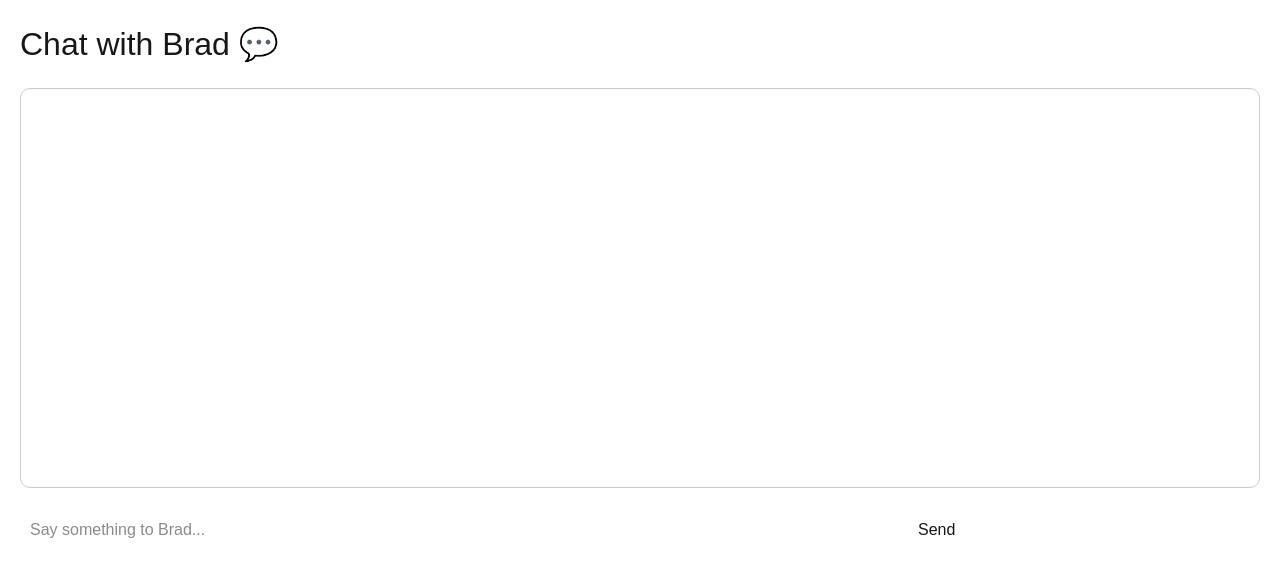
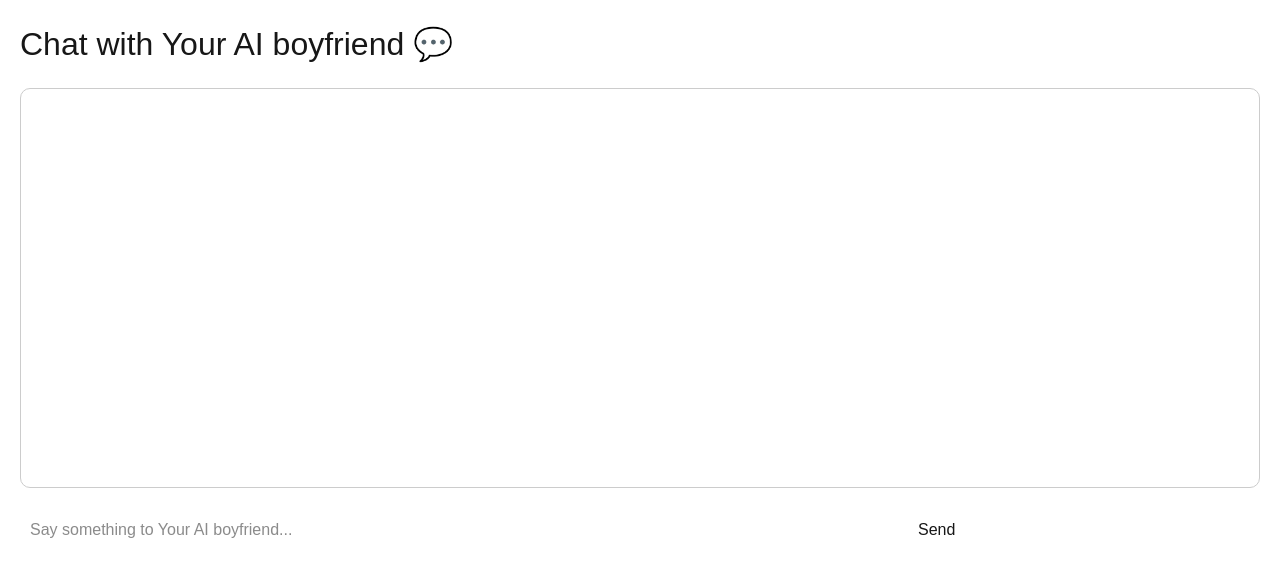
Before and after one commit to samrosenbaum/yrbf, a Next.js app: page /chat in a window 1280 px wide. Shown: the top 576 px of the page. Built offline with nearby package versions, Linux system fonts and the light colour scheme.

Commit message:
Make chat fully dynamic based on personality

```diff
--- a/app/chat/page.js
+++ b/app/chat/page.js
@@ -7,7 +7,7 @@
 
 export default function ChatPageWrapper() {
   return (
-    <Suspense fallback={<div>Loading Brad...</div>}>
+    <Suspense fallback={<div>Loading...</div>}>
       <ChatPage />
     </Suspense>
   );
@@ -15,6 +15,9 @@
 
 function ChatPage() {
   const searchParams = useSearchParams();
+  const personality = searchParams.get('personality') || 'your AI boyfriend';
+  const displayName = personality.charAt(0).toUpperCase() + personality.slice(1);
+
   const [isPaidUser, setIsPaidUser] = useState(false);
   const [messages, setMessages] = useState([]);
   const [input, setInput] = useState('');
@@ -54,14 +57,17 @@
 
       setMessages([...newMessages, { role: 'assistant', content: data.reply }]);
     } catch (err) {
-      console.error('Error talking to Brad:', err);
+      console.error(`Error talking to ${displayName}:`, err);
       setMessages([...newMessages, { role: 'assistant', content: 'Sorry, something went wrong!' }]);
     }
   };
 
   return (
     <div style={{ padding: '20px', fontFamily: 'Arial, sans-serif' }}>
-      <h1 style={{ fontSize: '2rem' }}>Chat with Brad 💬</h1>
+      <h1 style={{ fontSize: '2rem' }}>
+        Chat with {displayName} 💬
+      </h1>
+
       <div style={{
         border: '1px solid #ccc',
         borderRadius: '10px',
@@ -71,9 +77,12 @@
         overflowY: 'auto'
       }}>
         {messages.map((msg, i) => (
-          <p key={i}><strong>{msg.role === 'user' ? 'You' : 'Brad'}:</strong> {msg.content}</p>
+          <p key={i}>
+            <strong>{msg.role === 'user' ? 'You' : displayName}:</strong> {msg.content}
+          </p>
         ))}
       </div>
+
       {limitReached ? (
         <div>
           <p>You've reached your free message limit.</p>
@@ -85,7 +94,7 @@
             }}
             style={{ background: '#ff4081', color: '#fff', padding: '10px 20px', borderRadius: '5px', border: 'none' }}
           >
-            Unlock Unlimited Chat with Brad – just $3/week
+            Unlock Unlimited Chat with {displayName} – just $3/week
           </button>
         </div>
       ) : (
@@ -94,7 +103,7 @@
             type="text"
             value={input}
             onChange={(e) => setInput(e.target.value)}
-            placeholder="Say something to Brad..."
+            placeholder={`Say something to ${displayName}...`}
             style={{ padding: '10px', width: '70%' }}
           />
           <button onClick={handleSend} style={{ padding: '10px 20px', marginLeft: '10px' }}>
```
